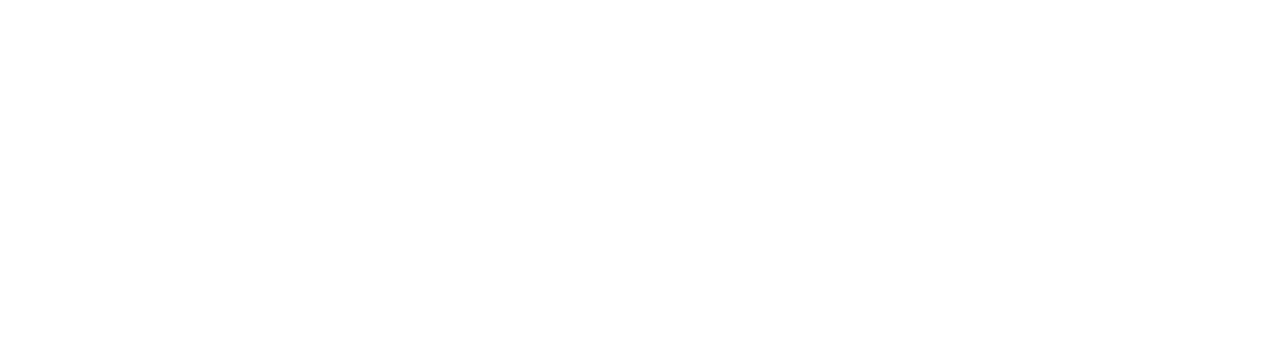
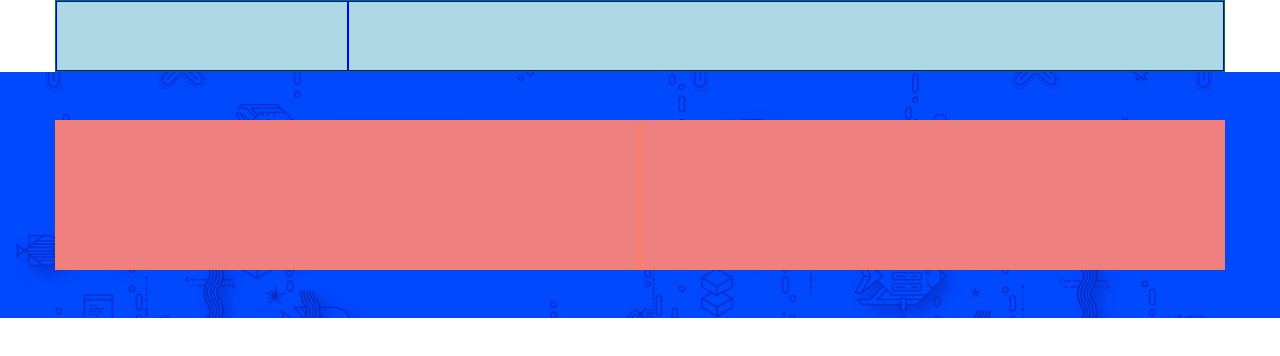
Before and after one commit to Emanuele-Cannone/html-css-digitalocean, a plain HTML site: page index.html in a window 1280 px wide. Drawn offline with nearby package versions, Linux system fonts and the light colour scheme.

Commit message:
add header-top add jumbotron

```diff
--- a/css/style.css
+++ b/css/style.css
@@ -0,0 +1,71 @@
+/*IMPORTANTE
+
+(<768px) SMARTPHONE XS
+
+(≥768px) TABLET SM
+
+(≥992px) DESKTOP MD
+
+(≥1200px) ALTRO LG*/
+
+/*classi debug*/
+
+.h_50{
+  height: 50px;
+}
+
+.h_70{
+  height: 70px;
+}
+
+.h_100{
+  height: 100px;
+}
+
+.h_150{
+  height: 150px;
+}
+
+.h_200{
+  height: 200px;
+}
+
+.color_lightblue{
+  background-color: lightblue;
+  border: 1px solid blue;
+}
+
+.color_lightcoral{
+  background-color: lightcoral;
+  border: 1px solid coral;
+}
+
+.color_lightgreen{
+  background-color: lightgreen;
+  border: 1px solid green;
+}
+
+.color_lightpink{
+  background-color: lightpink;
+  border: 1px solid pink;
+}
+
+/*header*/
+
+.header_top{
+  background-color: #fff;
+  height: 70px;
+}
+
+@media screen and (max-width: 768px){
+  .container{
+    margin: 0 5px;
+  }
+}
+
+/*jumbotron*/
+
+.jumbotron{
+  background-image: url('../img/bg-home-1.jpg');
+  background-size: cover;
+}
--- a/index.html
+++ b/index.html
@@ -9,6 +9,31 @@
   <title>Boolean Digital-Ocean</title>
 </head>
 <body>
+  <header>
+    <div class="header_top">
+      <div class="container color_lightgreen">
+        <div class="row">
+          <div class="color_lightblue h_70 col-xs-6 col-lg-3"></div>
+          <div class="color_lightblue h_70 col-xs-6 col-lg-9"></div>
+        </div>
+      </div>
+      <div class="jumbotron">
+        <div class="container">
+          <div class="row">
+            <div class="col-xs-12 col-sm-6 color_lightcoral h_150"></div>
+            <div class="col-xs-12 col-sm-6 color_lightcoral h_150"></div>
+          </div>
+        </div>
 
+      </div>
+    </div>
+
+  </header>
+  <main>
+
+  </main>
+  <footer>
+
+  </footer>
 </body>
 </html>
```
Also changed, not shown: ._index.html.
